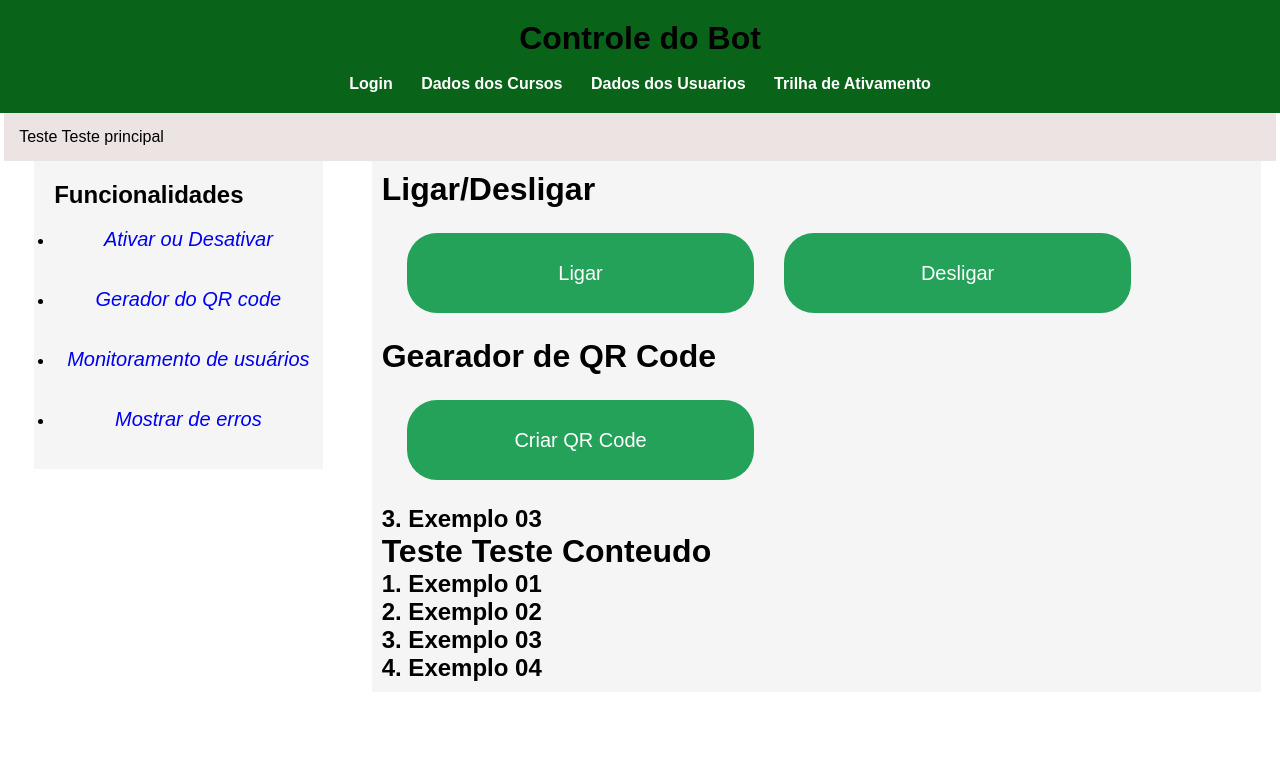
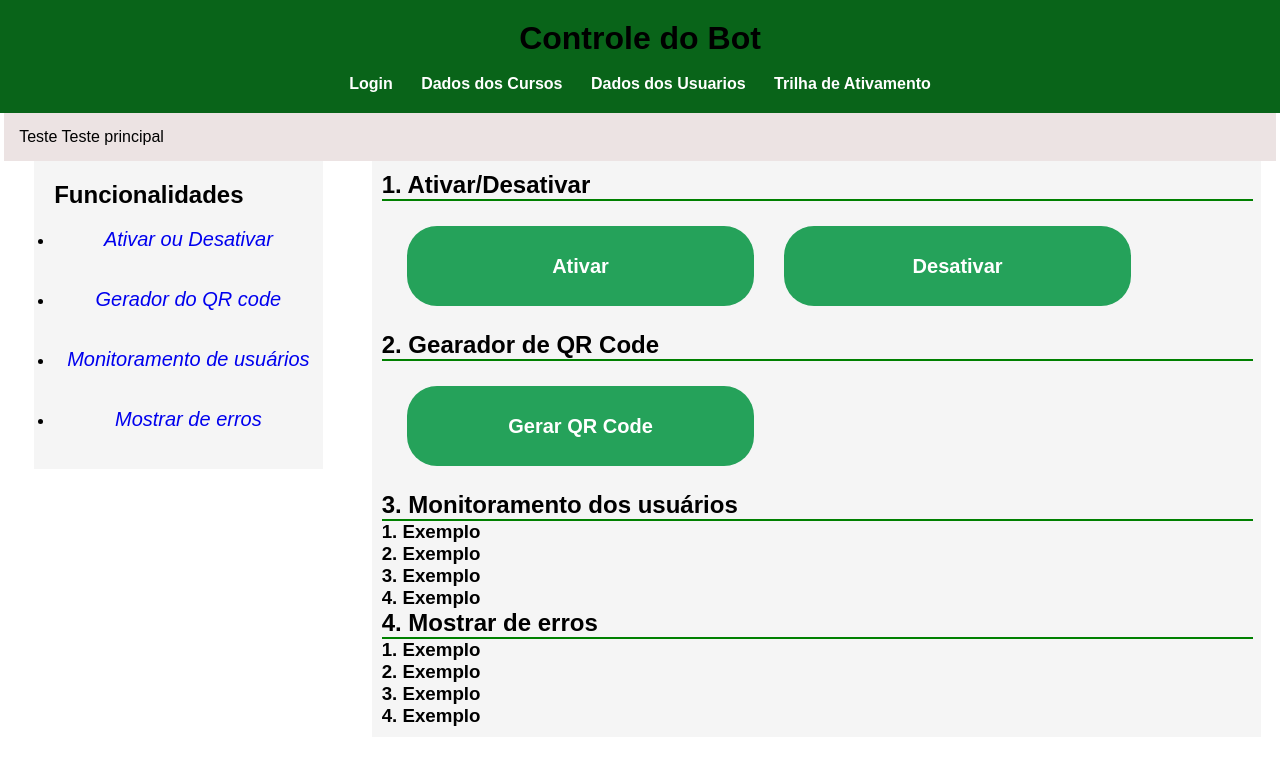
Before and after one commit to JoseWillians/ChatBotAdmin, a plain HTML site: page HTML/controle-do-bot.html in a window 1280 px wide. Drawn offline with Linux system fonts and the light colour scheme; files whose address does not match are found by name.

Commit message:
Update controle-do-bot.html

```diff
--- a/HTML/controle-do-bot.html
+++ b/HTML/controle-do-bot.html
@@ -39,29 +39,64 @@
         </div>
         <div class="conteudo-principal">
 
-            <h1 id="1">Ligar/Desligar</h1>
-                <button id="ativar" >Ligar</button>
-                <button id="desativar" >Desligar</button>
-            <h1 id="2">Gearador de QR Code</h1>
-                <button id="ativar" >Criar QR Code</button>
+            <h2 id="1">
+                1. Ativar/Desativar
+             <hr width="100%" align="left" size="2" color="green">
+            </h2>
+                <button id="ativar" >
+                <b>
+                    Ativar
+                </b>
+                </button>
+                <button id="desativar" >
+                <b>
+                    Desativar
+                </b>
+                </button>
+            <h2 id="2">
+                2. Gearador de QR Code
+                <hr width="100%" align="left" size="2" color="green">
+            </h2>
+                <button id="ativar" >
+                <b>
+                    Gerar QR Code
+                </b>
+                </button>
+            <h2 id="3">
+                3. Monitoramento dos usuários
+                <hr width="100%" align="left" size="2" color="green">
+            </h2>
+            <h3 id="1">1. Exemplo
+
+            </h3>
+            <h3 id="2">2. Exemplo
+
+            </h3>
+            <h3 id="3">3. Exemplo
 
 
-            <h2 id="3">3. Exemplo 03
+            </h3>
+            <h3 id="4">4. Exemplo
 
-            <h1>Teste Teste Conteudo</h1>
-            <h2 id="1">1. Exemplo 01
+            </h3>
 
+            <h2>
+                4. Mostrar de erros
+                <hr width="100%" align="left" size="2" color="green">
             </h2>
-            <h2 id="2">2. Exemplo 02
+            <h3 id="1">1. Exemplo
 
-            </h2>
-            <h2 id="3">3. Exemplo 03
+            </h3>
+            <h3 id="2">2. Exemplo
+
+            </h3>
+            <h3 id="3">3. Exemplo
 
 
-            </h2>
-            <h2 id="4">4. Exemplo 04
+            </h3>
+            <h3 id="4">4. Exemplo
 
-            </h2>
+            </h3>
         </div>
     </div>
     <h1></h1>
```
